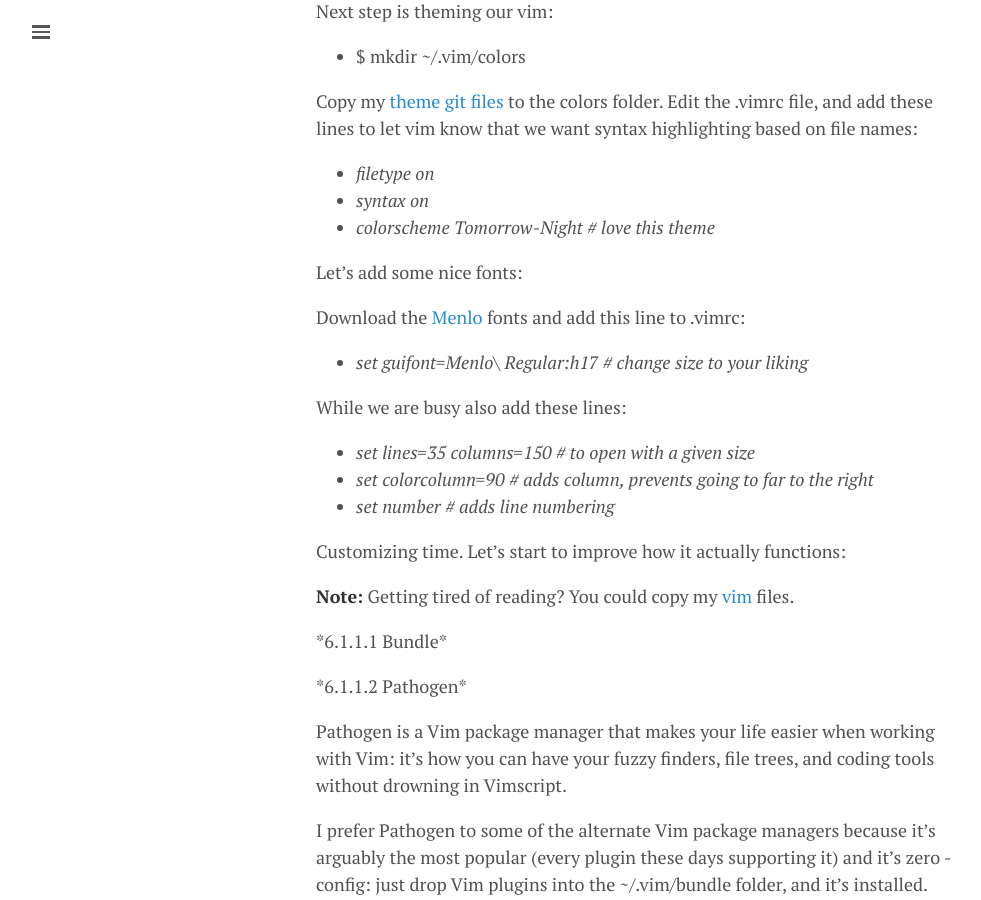
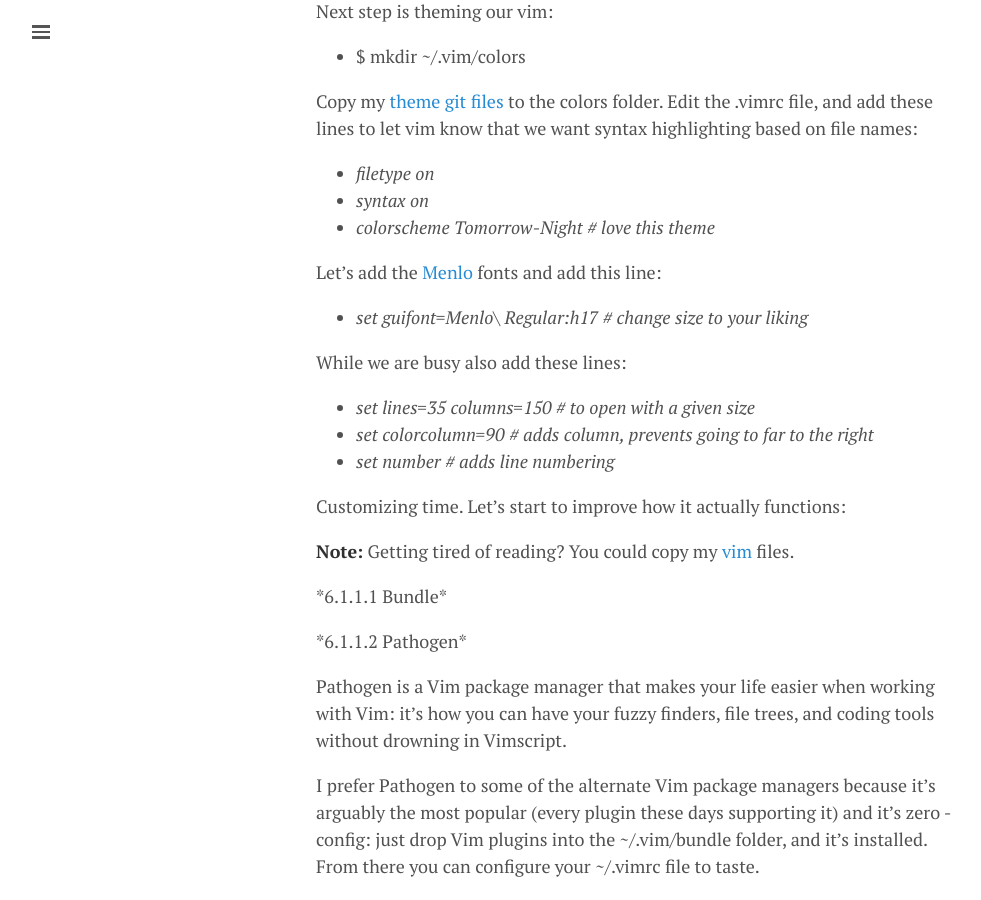
Before and after one commit to lgeurts/lgeurts.github.io, a Jekyll site: the page built from _posts/2017-07-11-bunsenlabs-linux-setup-notes-for dell-inspiron-6000.md, in a window 1280 px wide and 900 px high, scrolled down 5822 px. Shown: the whole window, without its empty margins (0-981 px from the left). Built offline with Jekyll 4.4.1, drawn with Linux system fonts in a browser that asks for light colours; nearby versions of some CDN libraries; comment, search, counter and statistics services are not loaded.

Commit message:
Update 2017-07-11-bunsenlabs-linux-setup-notes-for dell-inspiron-6000.md

```diff
--- a/_posts/2017-07-11-bunsenlabs-linux-setup-notes-for dell-inspiron-6000.md
+++ b/_posts/2017-07-11-bunsenlabs-linux-setup-notes-for dell-inspiron-6000.md
@@ -186,9 +186,7 @@
 - *syntax on*
 - *colorscheme Tomorrow-Night # love this theme*
 
-Let's add some nice fonts:
-
-Download the [Menlo](https://github.com/lgeurts/BunsenLabs-Setup/tree/master/.fonts) fonts and add this line to .vimrc:
+Let's add the [Menlo](https://github.com/lgeurts/BunsenLabs-Setup/tree/master/.fonts) fonts and add this line:
 
 - *set guifont=Menlo\ Regular:h17 # change size to your liking*
 
@@ -199,7 +197,6 @@
 - *set number # adds line numbering*
 
 Customizing time. Let’s start to improve how it actually functions:
-
 
 **Note:** Getting tired of reading? You could copy my [vim](https://github.com/lgeurts/BunsenLabs-Setup/tree/master/.vim) files.
 
```
